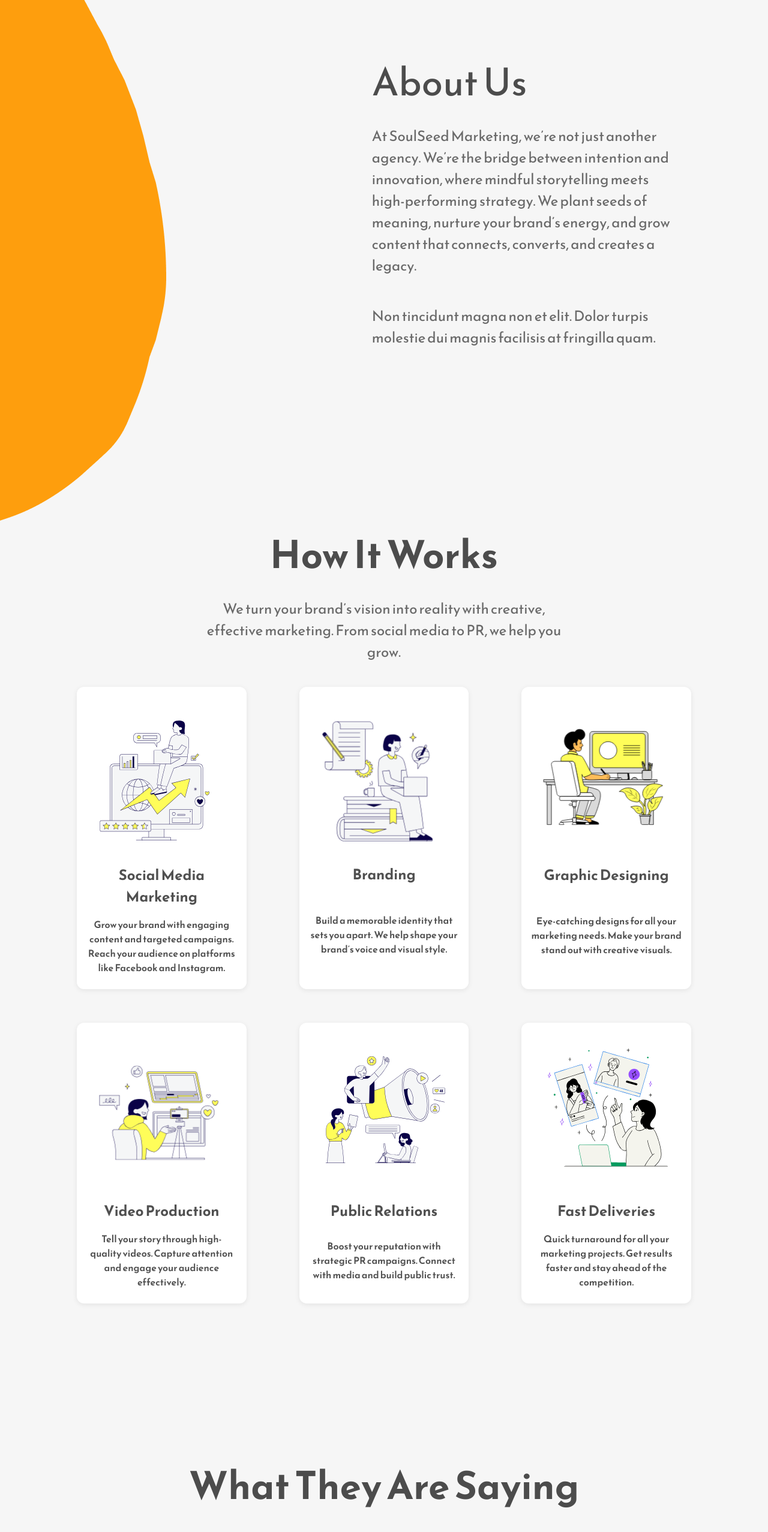
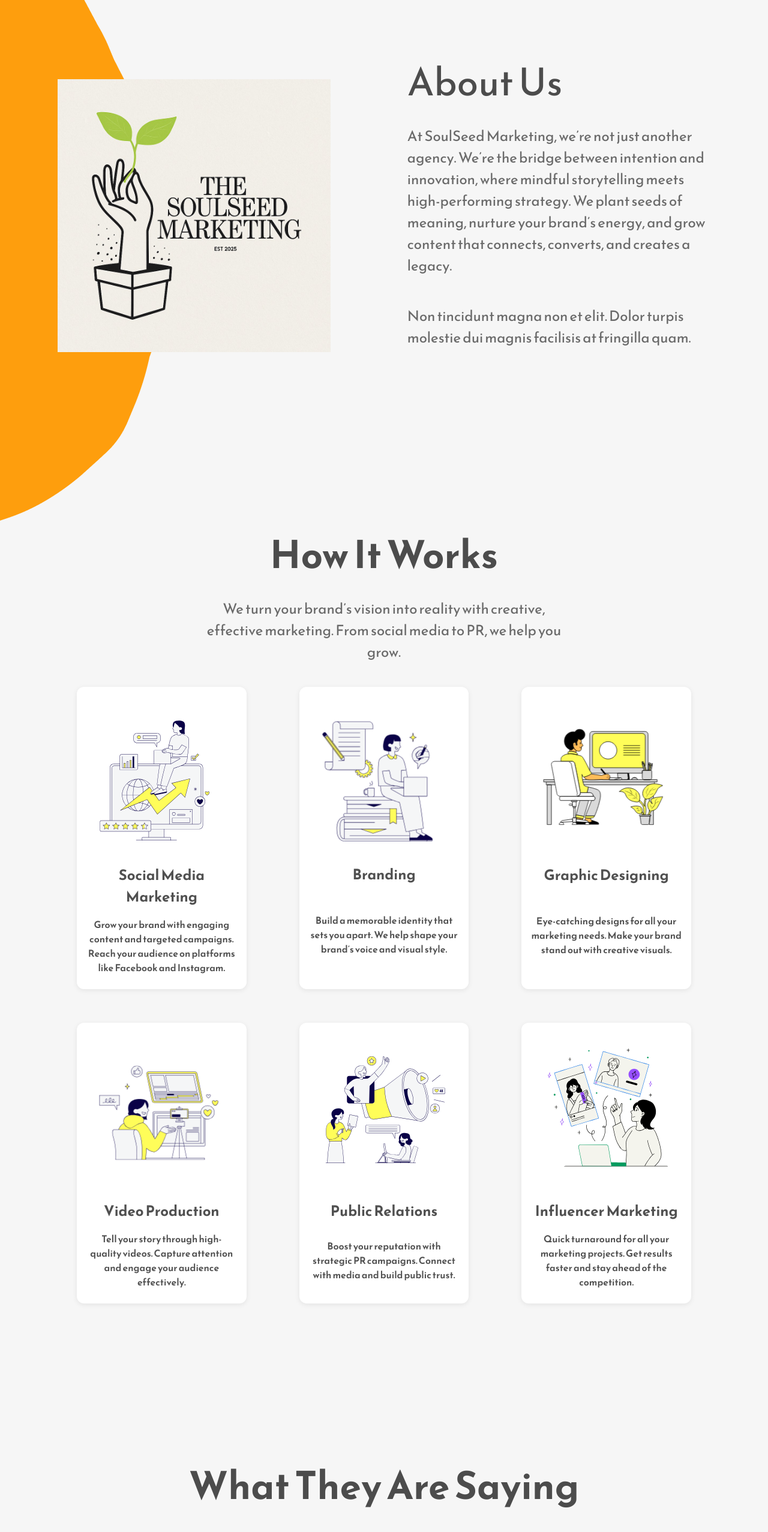
Before and after one commit to theSoulSeedMarketing/thesoulseedmarketing, a React (Create React App) app: page / in a window 1280 px wide. Shown: the part 900-3454 px from the top of the page at 60% size. Built offline with nearby package versions, Linux system fonts and the light colour scheme.

Commit message:
minor bug fixes and updates in footer, about and work sections

```diff
--- a/src/App.css
+++ b/src/App.css
@@ -164,7 +164,7 @@ nav:hover{
 }
 .about-section-image-container {
   flex: 0.9;
-  margin-right: 1rem;
+  margin-right: 8rem;
 }
 .about-section-text-container {
   flex: 1;
@@ -509,6 +509,7 @@ nav:hover{
     width: 100%;
     max-width: 400px;
   }
+
   .primary-heading {
     text-align: center;
     max-width: 90%;
--- a/src/Components/About.js
+++ b/src/Components/About.js
@@ -1,6 +1,6 @@
 import React from "react";
 import AboutBackground from "../Assets/about-background.png";
-import AboutBackgroundImage from "../Assets/about-background-image1.png";
+import AboutBackgroundImage from "../Assets/about-us-image.jpeg";
 import { BsFillPlayCircleFill } from "react-icons/bs";
 
 const About = () => {
@@ -10,7 +10,7 @@ const About = () => {
         <img src={AboutBackground} alt="" />
       </div>
       <div className="about-section-image-container">
-        {/* <img src={AboutBackgroundImage} alt="" /> */}
+        <img src={AboutBackgroundImage} alt="" />
       </div>
       <div className="about-section-text-container">
         <p className="primary-heading">About Us</p>
--- a/src/Components/Footer.js
+++ b/src/Components/Footer.js
@@ -4,6 +4,7 @@ import { BsTwitter } from "react-icons/bs";
 import { SiLinkedin } from "react-icons/si";
 import { BsYoutube } from "react-icons/bs";
 import { BsInstagram } from "react-icons/bs";
+import { FiMail } from "react-icons/fi";
 
 const Footer = () => {
   return (
@@ -22,24 +23,28 @@ const Footer = () => {
         </div>
       </div>
       <div className="footer-section-two">
-        <div className="footer-section-columns">
+        {/* <div className="footer-section-columns">
           <span>Qualtiy</span>
           <span>Help</span>
           <span>Share</span>
           <span>Carrers</span>
           <span>Testimonials</span>
           <span>Work</span>
+        </div> */}
+        <div className="footer-section-columns">
+          {/* <span>123-323-323</span> */}
+          <span><FiMail /> akshatsoni1047@gmail.com </span>
+          <span><BsInstagram /> soulseed.in</span>
+
+          <span><SiLinkedin /> soulseed</span>
+          <span>Terms & Conditions</span>
+
+          <span>Privacy Policy</span>
+          {/* <span>contact@food.com</span> */}
         </div>
-        <div className="footer-section-columns">
-          <span>123-323-323</span>
-          <span>marketing@ad.com</span>
-          <span>press@food.com</span>
-          <span>contact@food.com</span>
-        </div>
-        <div className="footer-section-columns">
-          <span>Terms & Conditions</span>
-          <span>Privacy Policy</span>
-        </div>
+        {/* <div className="footer-section-columns">
+
+        </div> */}
       </div>
     </div>
   );
--- a/src/Components/Work.js
+++ b/src/Components/Work.js
@@ -39,7 +39,7 @@ const Work = () => {
     },
     {
       image: InfluencerMarketingImage,
-      title: "Fast Deliveries",
+      title: "Influencer Marketing",
       text: "Quick turnaround for all your marketing projects. Get results faster and stay ahead of the competition.",
     },
   ];
```
Also changed, not shown: src/Assets/about-us-image.jpeg (added).
